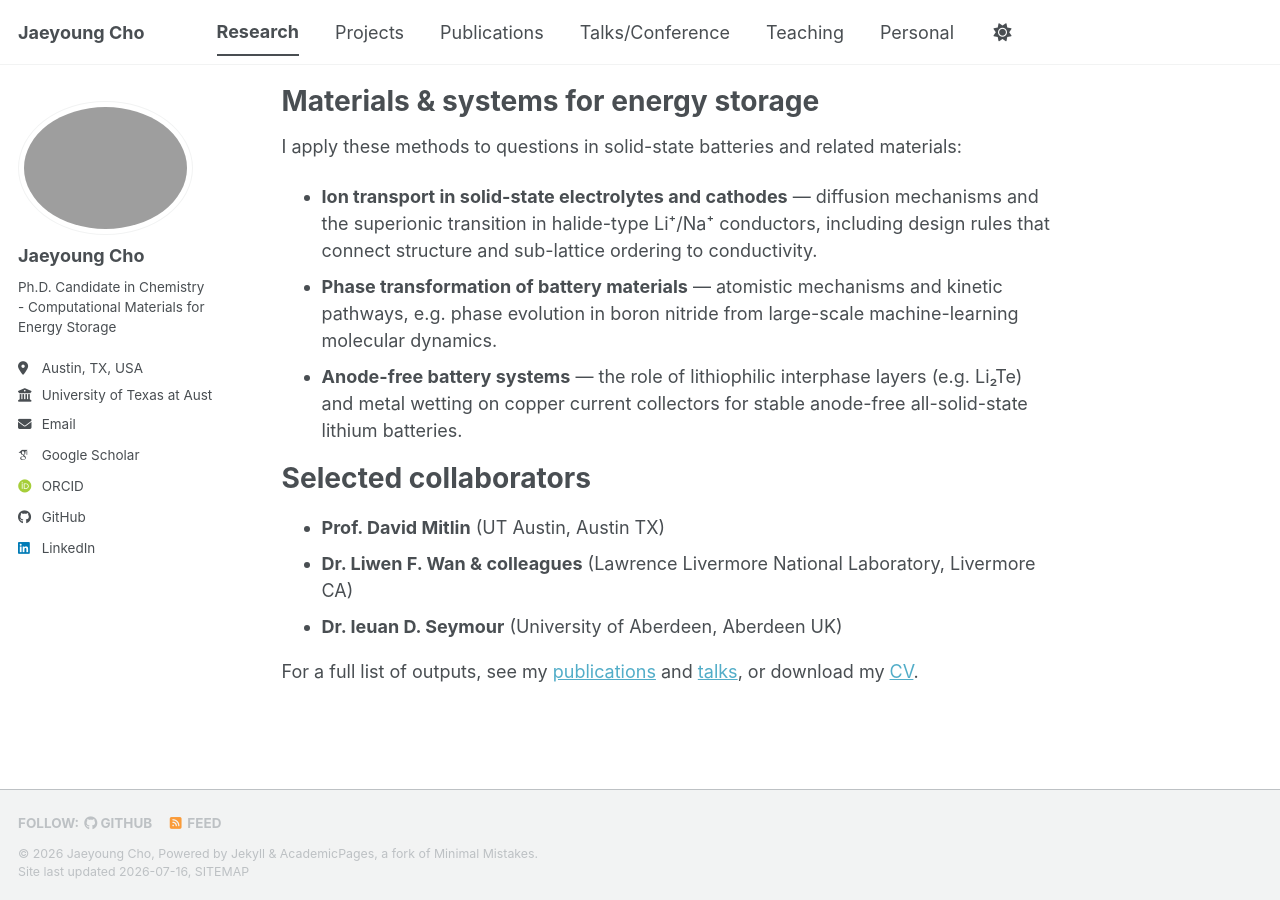
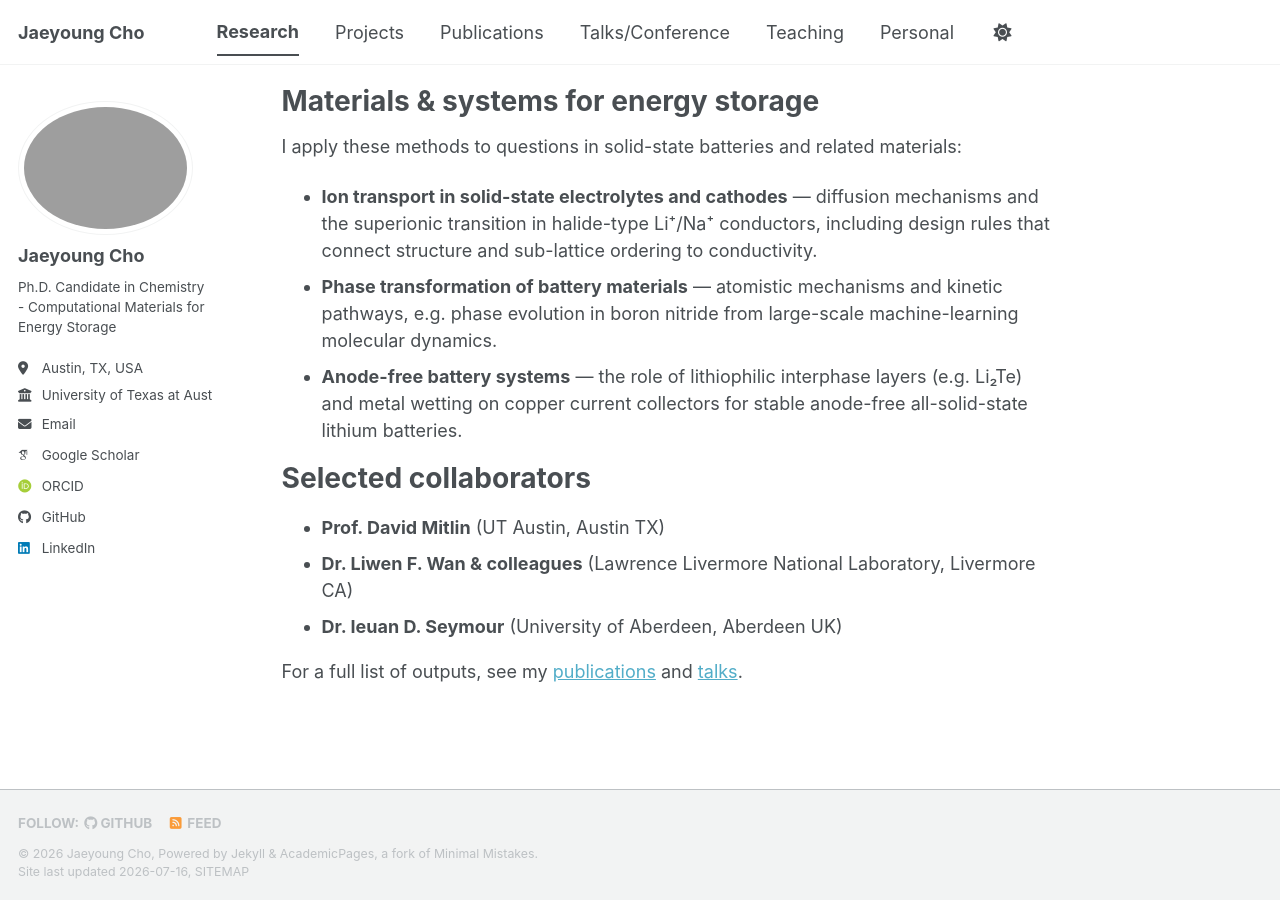
Before and after one commit to jycho5758/jycho5758.github.io, a Jekyll site: the page built from _pages/research.md, in a window 1280 px wide and 900 px high, scrolled down 603 px. Built offline with Jekyll 4.4.1, drawn with Linux system fonts in a browser that asks for light colours; some web fonts are replaced; a script bundle is joined from its source files by our own code; library files that are not in the unit come from our copies.

Commit message:
Update research.md

```diff
--- a/_pages/research.md
+++ b/_pages/research.md
@@ -29,4 +29,4 @@ Selected collaborators
 - **Dr. Liwen F. Wan & colleagues** (Lawrence Livermore National Laboratory, Livermore CA)
 - **Dr. Ieuan D. Seymour** (University of Aberdeen, Aberdeen UK)
 
-For a full list of outputs, see my [publications](/publications/) and [talks](/talks/), or download my [CV](/cv/).
+For a full list of outputs, see my [publications](/publications/) and [talks](/talks/).
```
